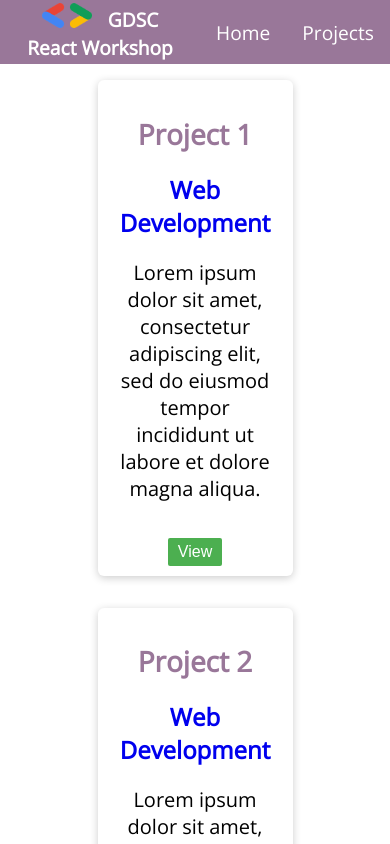
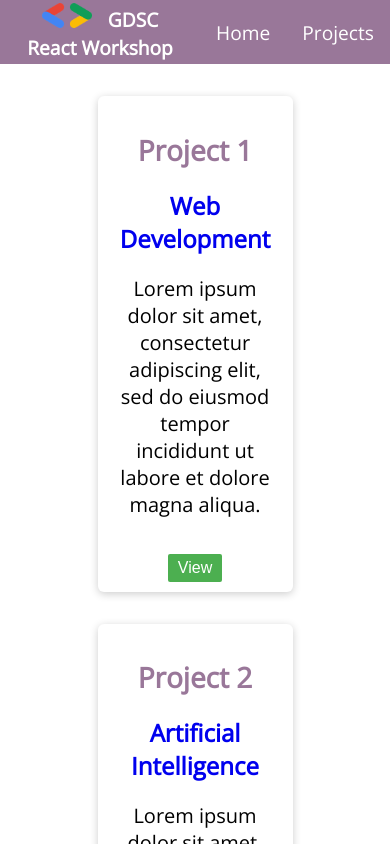
Before and after one commit to tanyyyming/GDSC-React-Workshop-2024, a React (Create React App) app: page /projects in a window 390 px wide. Shown: the top 844 px of the page. Built offline with nearby package versions, Linux system fonts and the light colour scheme.

Commit message:
projectcard css

```diff
--- a/src/components/ProjectCard.css
+++ b/src/components/ProjectCard.css
@@ -1,7 +1,5 @@
 .project-card {
-  margin-left: auto;
-  margin-right: auto;
-  margin-bottom: 2rem;
+  padding: 1rem;
   width: 50%;
   align: center;
   transition: transform 0.3s ease-in-out;
--- a/src/data.js
+++ b/src/data.js
@@ -1,5 +1,5 @@
 export const projects = [
   {id: 1, name: "Project 1", type: "Web Development", description: "Lorem ipsum dolor sit amet, consectetur adipiscing elit, sed do eiusmod tempor incididunt ut labore et dolore magna aliqua."},
-  {id: 2, name: "Project 2", type: "Web Development", description: "Lorem ipsum dolor sit amet, consectetur adipiscing elit, sed do eiusmod tempor incididunt ut labore et dolore magna aliqua."},
+  {id: 2, name: "Project 2", type: "Artificial Intelligence", description: "Lorem ipsum dolor sit amet, consectetur adipiscing elit, sed do eiusmod tempor incididunt ut labore et dolore magna aliqua."},
   {id: 3, name: "Project 3", type: "Cloud Computing", description: "Lorem ipsum dolor sit amet, consectetur adipiscing elit, sed do eiusmod tempor incididunt ut labore et dolore magna aliqua."},
 ]
--- a/src/pages/Home.js
+++ b/src/pages/Home.js
@@ -11,7 +11,7 @@ function Home() {
   return (
     <div className="content">
       <p onClick={handleClick} style={{cursor: 'pointer'}}>{displayText}</p>
-      <img src="catawampus.png" alt="catawampus profile" width="25%"/>
+      <img src="catawampus.png" alt="catawampus profile" className="catawampus-img"/>
     </div>
   );
 }
--- a/src/pages/Project.js
+++ b/src/pages/Project.js
@@ -1,4 +1,5 @@
 import { useParams } from 'react-router-dom';
+import '../style.css';
 
 function Project({ projects }) {
   const { id } = useParams();
--- a/src/pages/ProjectOverview.js
+++ b/src/pages/ProjectOverview.js
@@ -6,12 +6,14 @@ function ProjectOverview({ projects }) {
     const clickedStateHandler = (projectId) => setClickedState(projectId);
 
   return (
-    <div className ="projects" >
+    <div>
         {clickedState && <h1 className="content">{`You are currently viewing project ${clickedState}`}</h1>}
+        <div className ="projects">
         {projects.map((p) => (
-            <ProjectCard project={p}
+            <ProjectCard key={p.id} project={p}
             clickedStateHandler={clickedStateHandler}/>
         ))}
+        </div>
     </div>
   );
 }
--- a/src/style.css
+++ b/src/style.css
@@ -20,4 +20,18 @@
 
 .projects {
     margin-top: 1rem;
+    display: flex;
+    justify-content: center;
 }
+
+@media (max-width: 768px) {
+    .projects {
+        flex-direction: column;
+        align-items: center;
+    }
+}
+
+.catawampus-img {
+    min-width: 300px;
+    width: 25%;
+}
```
